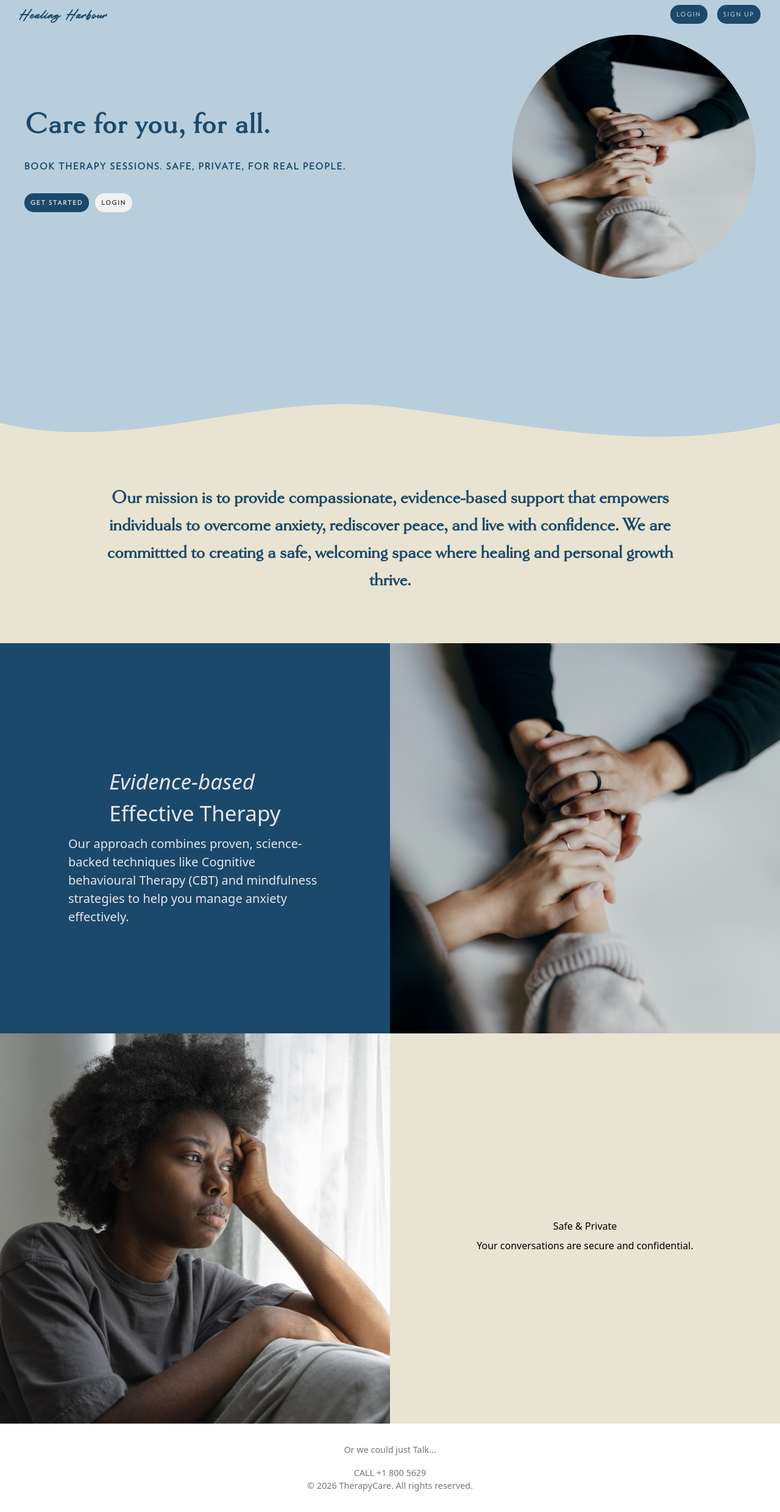
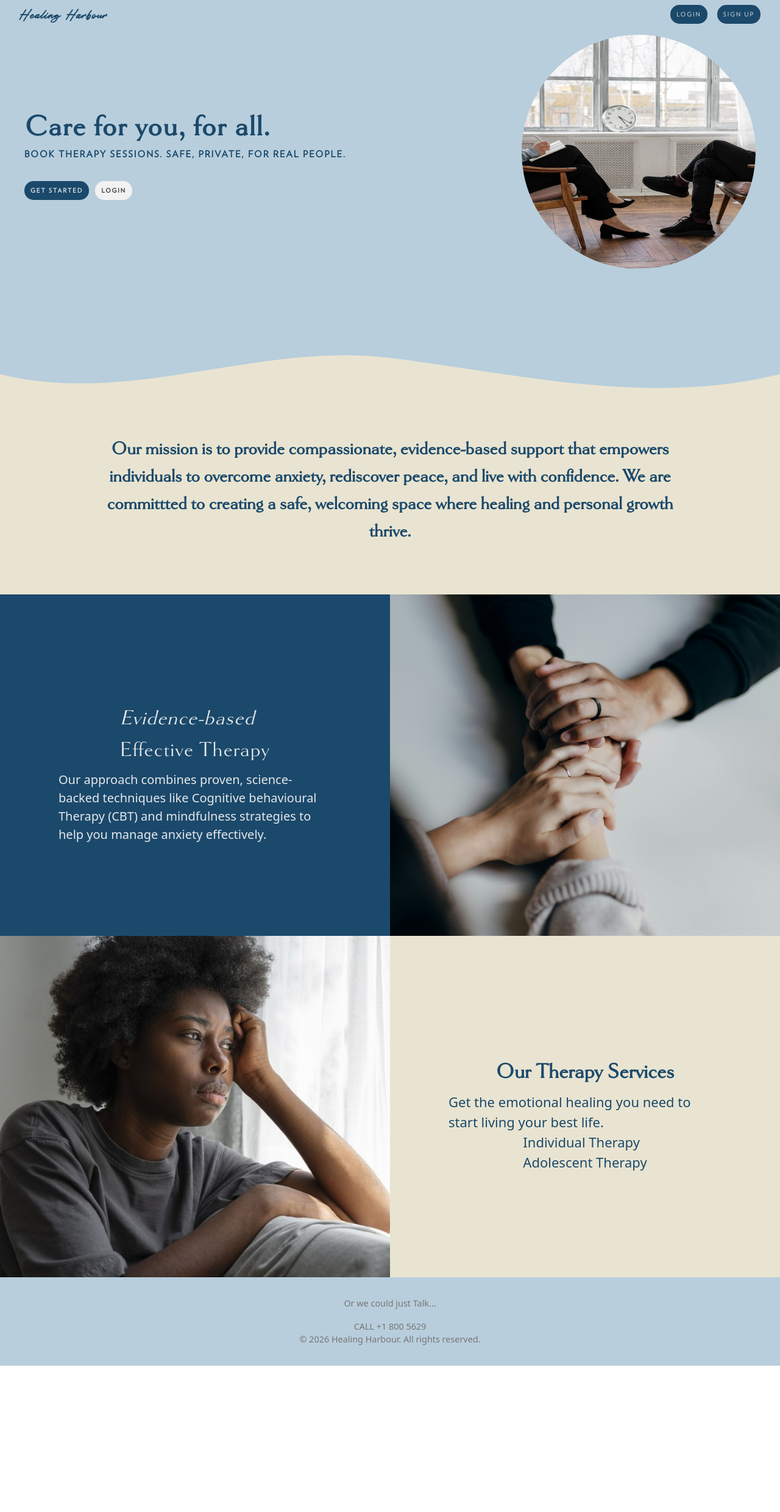
Before and after one commit to Ifedolly/therapy-app, a React (Vite) app: page / in a window 1280 px wide. Shown: the whole page at 61% size. After the commit the page ends 2240 px from the top, so only its background shows below. Built offline with nearby package versions, Linux system fonts and the light colour scheme.

Commit message:
Additional UI Changes

```diff
--- a/index.html
+++ b/index.html
@@ -4,8 +4,9 @@
     <meta charset="UTF-8" />
     <link rel="icon" type="image/svg+xml" href="/vite.svg" />
     <meta name="viewport" content="width=device-width, initial-scale=1.0" />
+    <link rel="icon" href="/hhlogo3.ico" />
     <link href="/src/index.css" rel="stylesheet">
-    <title>therapy-booking-app</title>
+    <title>Professional Therapy and Mental Health Support</title>
   </head>
   <body>
     <div id="root"></div>
--- a/src/components/Footer.jsx
+++ b/src/components/Footer.jsx
@@ -5,7 +5,7 @@ const Footer = () => {
     <footer className="footer">
       <h2>Or we could just Talk...</h2>
       <p>CALL +1 800 5629</p>
-      <p>© {new Date().getFullYear()} TherapyCare. All rights reserved.</p>
+      <p>© {new Date().getFullYear()} Healing Harbour. All rights reserved.</p>
     </footer>
   );
 };
--- a/src/pages/Landing.jsx
+++ b/src/pages/Landing.jsx
@@ -24,7 +24,7 @@ const Landing = ({ onLogin, onSignup }) => {
             </div>
 
             <div className="hero-image">
-            <img src="/images/tpy3.jpg" alt="Therapy illustration" />
+            <img src="/images/tpy2.jpg" alt="Therapy illustration" />
             </div>
         </div>
 
@@ -66,8 +66,12 @@ const Landing = ({ onLogin, onSignup }) => {
         </div>
 
         <div className="service text">
-          <h3>Safe & Private</h3>
-          <p>Your conversations are secure and confidential.</p>
+          <h3>Our Therapy Services</h3>
+          <p>Get the emotional healing you need to start living your best life.</p>
+          <ul>
+            <li>Individual Therapy</li>
+            <li>Adolescent Therapy</li>
+          </ul>
         </div>
       </section>
 
--- a/src/styles/landing.css
+++ b/src/styles/landing.css
@@ -32,7 +32,8 @@
   /* background-color: #121e2e; */
   position: relative;
   padding-top: 10px;
-  min-height: 90vh;
+  /* padding: 20px 50px; */
+  min-height: 80vh;
   color: white;
   color: #1b496b;
   /* color: #b8cedc; */
@@ -79,8 +80,8 @@
   /* max-width: 100%; */
   /* max-width: 50rem; */
   /* height: auto; */
-  height: 25rem;
-  width: 25rem;
+  height: 24rem;
+  width: 24rem;
   border-radius: 50%;
 }
 
@@ -103,14 +104,6 @@
   color: #1b496b;
 }
 
-.mission h2{
-  font-family: 'Verlag';
-  font-size: 15px;
-  text-transform: uppercase;
-  letter-spacing: 2px;
-  text-align: center;
-}
-
 .mission p {
   font-family: 'Goldenbook';
   padding: 10px 10rem 50px;
@@ -131,6 +124,7 @@
   display: flex;
   align-items: center;
   justify-content: center;
+  /* height: 100vh; */
   /* padding: 60px; */
 }
 
@@ -138,32 +132,50 @@
   flex-direction: column;
   /* text-align: center; */
   background: #1b496b;
+  height: 70vh;
 }
 
 .services > .service:nth-child(1) {
-  /* font-family: 'Goldenbook'; */
+  /* font-family: 'Verlag'; */
   color: #e5e7eb;
-  padding: 7rem;
+  padding: 6rem;
   font-size: 20px;
+  /* font-weight: 400; */
+  /* letter-spacing: 1px; */
 }
 
 .services > .service:nth-child(1) h3{
+  font-family: 'Goldenbook';
   font-size: 35px;
+  font-weight: 400;
+  letter-spacing: 1px;
 }
 
 .services > .service:nth-child(4) {
   background-color: #e9e4d1;
+  /* font-family: 'Goldenbook'; */
+  color: #1b496b;
+  padding: 6rem;
+  font-size: 22px;
+}
+
+.services > .service:nth-child(4) h3 {
+  font-family: 'Goldenbook';
+  font-size: 35px;
+  font-weight: 600;
 }
 
 .service.image img {
   width: 100%;
-  height: 80vh;
+  height: 70vh;
   object-fit: cover;
 }
 
 
 /* FOOTER */
 .footer {
+  background: #1b496b;
+  background-color: #b8cedc;
   padding: 2rem;
   text-align: center;
   font-size: 0.9rem;
--- a/src/styles/layout.css
+++ b/src/styles/layout.css
@@ -40,7 +40,7 @@ body {
 
 /* Headings */
 h1 {
-  margin-bottom: 24px;
+  /* margin-bottom: 24px; */
 }
 
 h2 {
```
Also changed, not shown: 1 other file (tests, documents, lock files or other folders).
